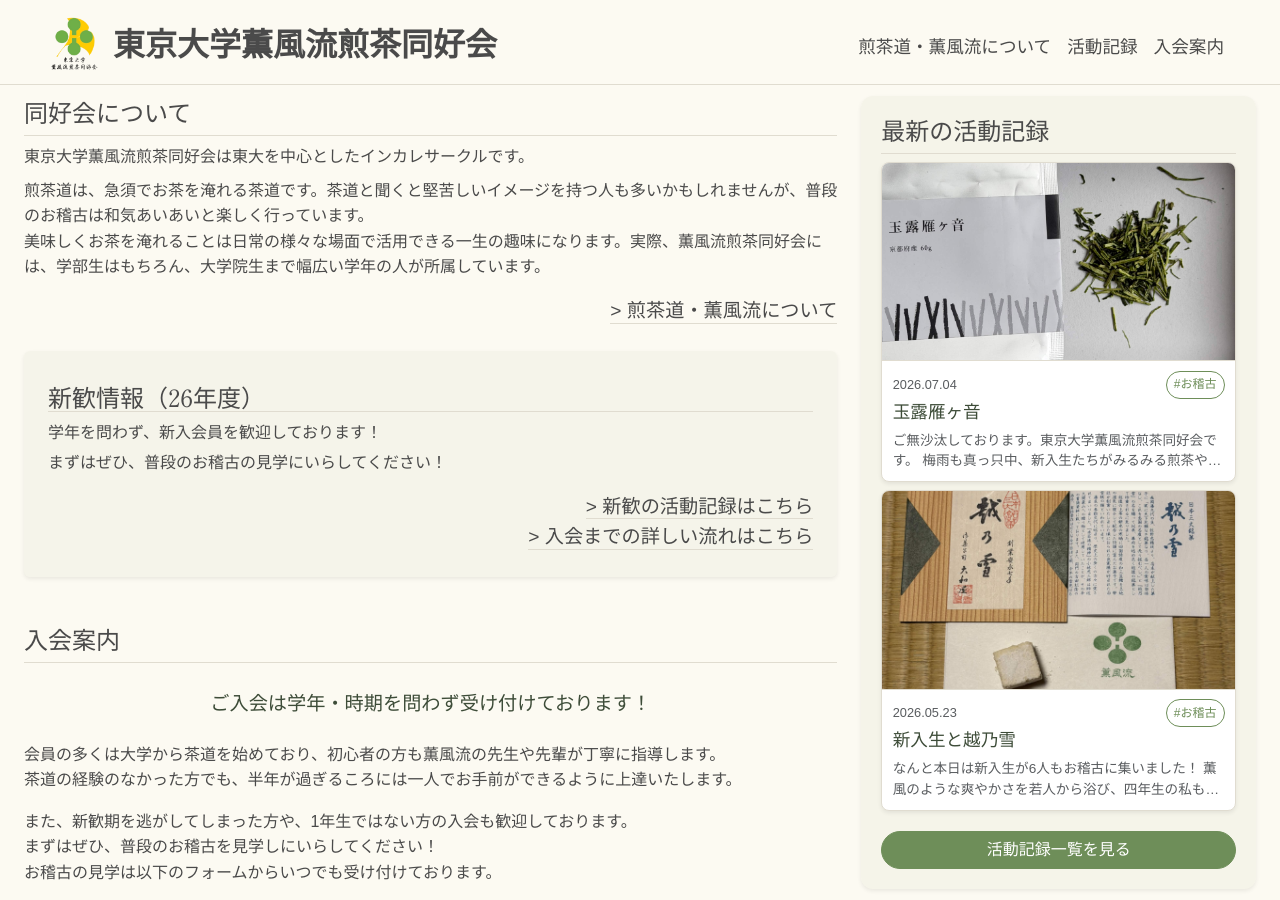
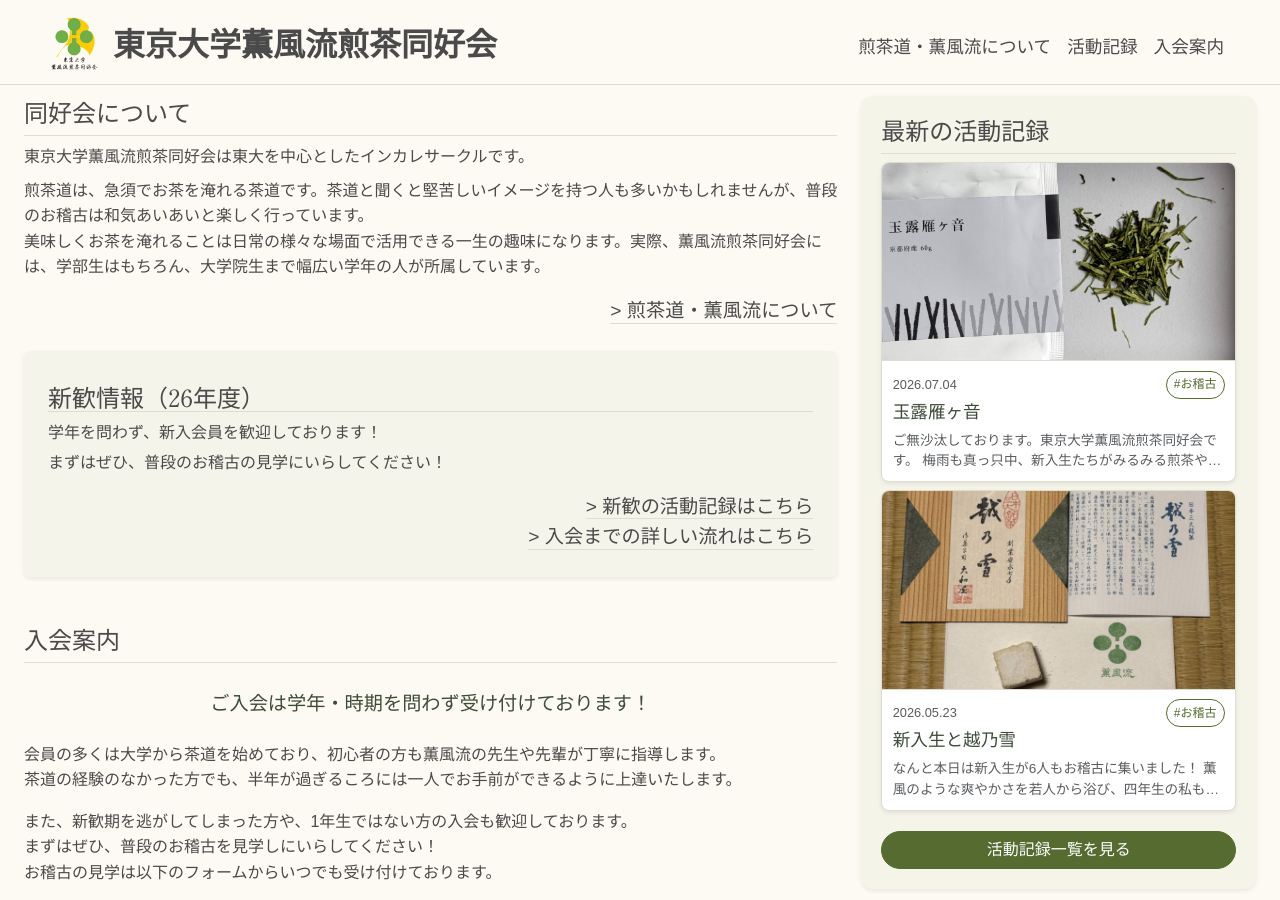
Before and after one commit to citrusml/sencha_ut, a Jekyll site: the page built from index.html, in a window 1280 px wide and 900 px high, scrolled down 939 px. Built offline with Jekyll 4.4.1, drawn with Linux system fonts in a browser that asks for light colours; some web fonts are replaced.

Commit message:
タグとボタンの緑を濃くして読みやすくする
タグの文字と枠、絞り込み中のタグの地、ボタンの地を #6e8e59 から #556b2f に（白との比 3.7:1 → 5.9:1）。
触れたときの色はもう一段濃い #3d4c38 にする。

Co-Authored-By: Claude Fable 5.2 <noreply@anthropic.com>

```diff
--- a/assets/css/style.css
+++ b/assets/css/style.css
@@ -24,9 +24,9 @@
   --color-bg: #fcfaf2;      /* 生成り色。ページの地 */
   --color-text: #4a4a4a;    /* 本文 */
   --color-border: #e0dcd0;  /* 罫線、枠 */
-  --accent: #6e8e59;        /* 明るい緑。ボタン、タグ、リンクに触れたときの色 */
-  --accent-strong: #556b2f; /* 濃いめの緑。ボタンやタグに触れたとき */
-  --accent-dark: #3d4c38;   /* 濃い抹茶色。目立たせる見出し、ボタンを押したとき */
+  --accent: #6e8e59;        /* 明るい緑。線や枠、メニューやリンクに触れたときの色 */
+  --accent-strong: #556b2f; /* 濃いめの緑。ボタンとタグ（白と組み合わせても読みやすい濃さ） */
+  --accent-dark: #3d4c38;   /* 濃い抹茶色。目立たせる見出し、ボタンやタグに触れたとき */
   --white: #ffffff;
 
   --font-body: "Zen Maru Gothic", sans-serif;
@@ -254,10 +254,10 @@ footer {
 /* --- ボタン --- */
 
 .btn-primary {
-  --bs-btn-bg: var(--accent);
-  --bs-btn-border-color: var(--accent);
-  --bs-btn-hover-bg: var(--accent-strong);
-  --bs-btn-hover-border-color: var(--accent-strong);
+  --bs-btn-bg: var(--accent-strong);
+  --bs-btn-border-color: var(--accent-strong);
+  --bs-btn-hover-bg: var(--accent-dark);
+  --bs-btn-hover-border-color: var(--accent-dark);
   --bs-btn-active-bg: var(--accent-dark);
   --bs-btn-active-border-color: var(--accent-dark);
   --bs-btn-focus-box-shadow: none;
@@ -296,9 +296,9 @@ footer {
   position: relative;
   z-index: 2; /* カード全体のリンクより手前に出して、押せるようにする */
   font-size: 0.75rem;
-  color: var(--accent);
+  color: var(--accent-strong);
   background: var(--white);
-  border: 1px solid var(--accent);
+  border: 1px solid var(--accent-strong);
   border-radius: 999px;
   padding: 0.22rem 0.45rem;
   text-decoration: none;
@@ -309,7 +309,7 @@ footer {
 
 /* タグはリンクなので、触れたときにリンクの既定の色（青）にならないようにする */
 .tag-chip:hover {
-  color: var(--accent);
+  color: var(--accent-strong);
 }
 
 .tag-chip:focus-visible {
@@ -319,13 +319,13 @@ footer {
 
 /* 絞り込み中のタグ */
 .tag-chip.is-active {
-  background-color: var(--accent);
+  background-color: var(--accent-strong);
   color: var(--white);
 }
 
 @media (hover: hover) {
   .tag-chip:hover {
-    background: var(--accent-strong);
+    background: var(--accent-dark);
     color: var(--white);
   }
 }
```
